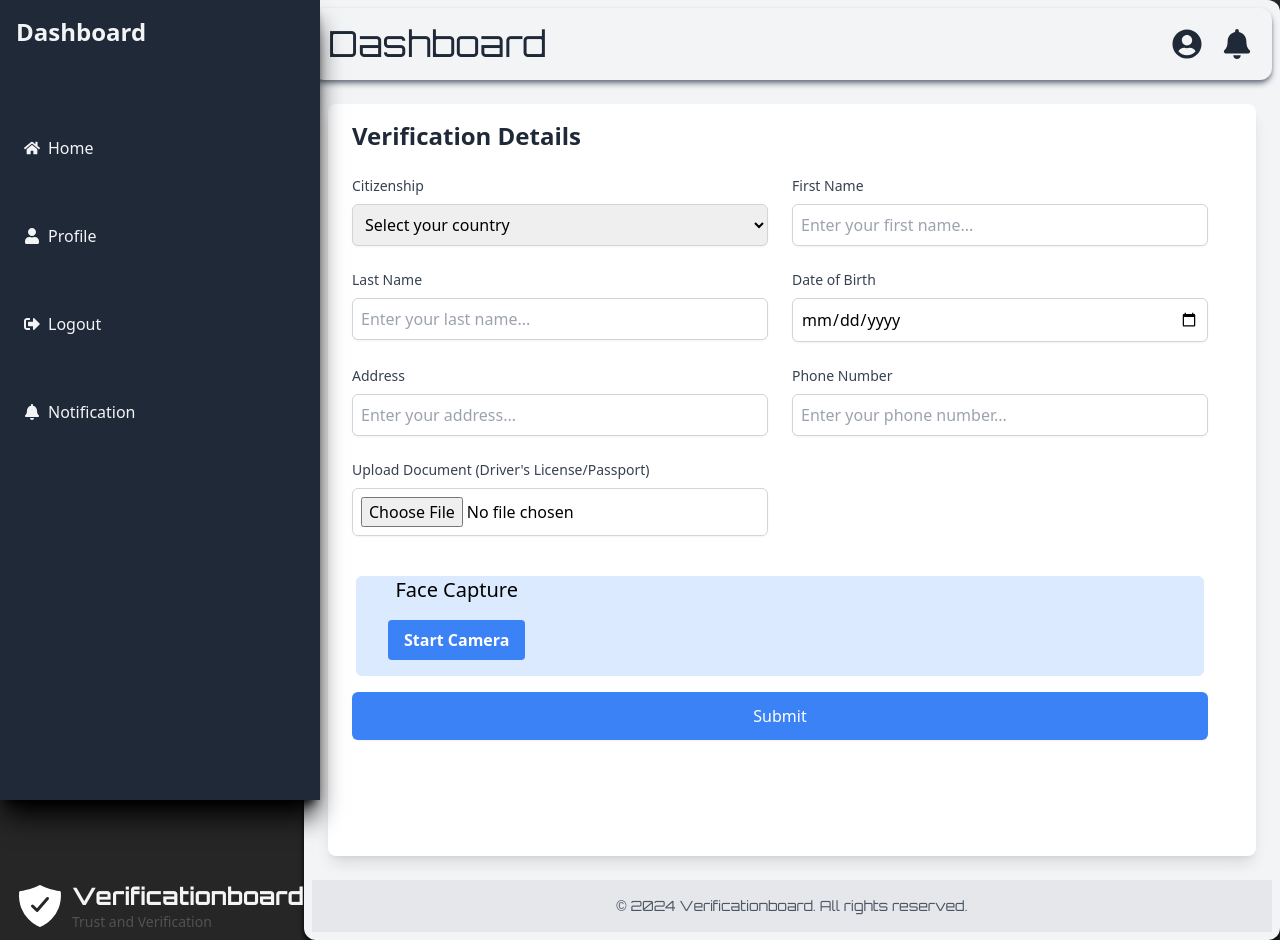
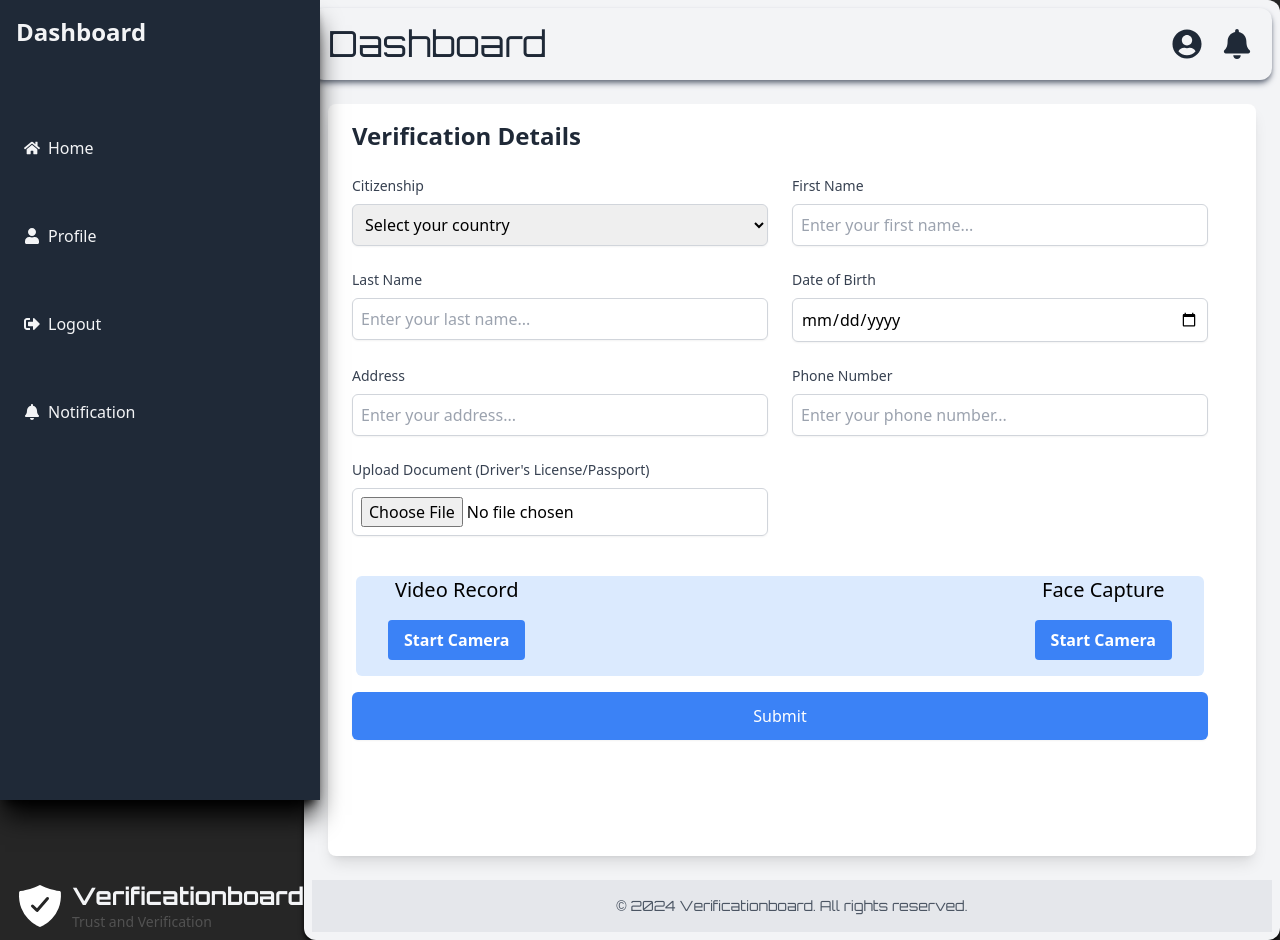
Before and after one commit to Tgodmuna/id_me, a React (Create React App) app: page /dashboard/Verification in a window 1280 px wide. Built offline with nearby package versions, Linux system fonts and the light colour scheme; sample sign-in values are in the browser's storage.

Commit message:
fix: made the video capturing  available for all citizen, not limied to USA or GERMANY again

```diff
--- a/src/component/dashboard/Data_inputs.tsx
+++ b/src/component/dashboard/Data_inputs.tsx
@@ -395,7 +395,7 @@ const Data_Inputs: React.FC = () => {
 				{/* image and video capturing */ }
 				<div className='flex w-full flex-wrap md:flex-nowrap justify-between bg-blue-100 rounded-md m-[1rem] px-[2rem]'>
 					{/* video */ }
-					{ showFaceCapture && (
+
 					<div className='flex flex-col items-center'>
 						<p className='text-xl capitalize mb-4'>video record</p>
 						{ !videoCameraOn && !videoSrc && !capturing && (
@@ -462,7 +462,7 @@ const Data_Inputs: React.FC = () => {
 							</div>
 						) }
 					</div>
-					) }
+
 
 					{/* image */ }
 					<div className='flex flex-col items-center h-fit mb-[1rem]'>
```
Lines whose indentation alone changed are shown as unchanged.
